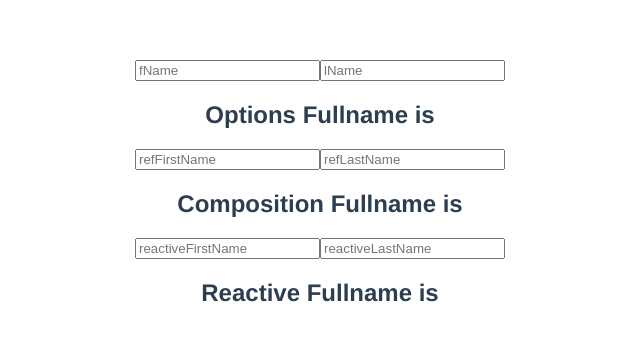
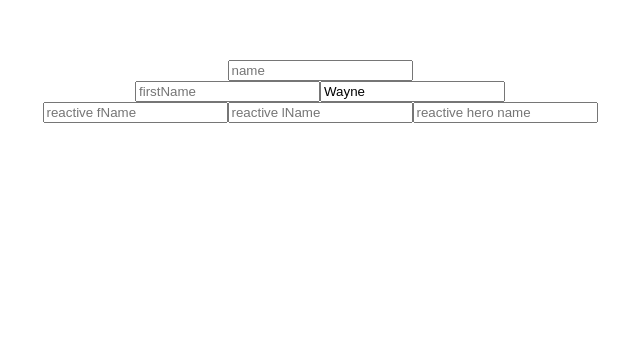
Before and after one commit to ShrikantNale17/composition-api, a Vue app: page / in a window 1280 px wide. Shown: the top 340 px of the page, without its empty margins (320-960 px from the left). Built offline with nearby package versions, Linux system fonts and the light colour scheme.

Commit message:
Replacing watchers

```diff
--- a/package.json
+++ b/package.json
@@ -9,6 +9,7 @@
   },
   "dependencies": {
     "core-js": "^3.8.3",
+    "lodash": "^4.17.21",
     "vue": "^3.2.13"
   },
   "devDependencies": {
--- a/src/App.vue
+++ b/src/App.vue
@@ -9,7 +9,9 @@
 
     <!-- <VModel /> -->
 
-    <ComputedComp />
+    <!-- <ComputedComp /> -->
+
+    <WatchComp />
   </div>
 </template>
 
@@ -19,7 +21,8 @@
 // import DemoTwo from "./components/DemoTwo.vue";
 // import MethodsComp from "./components/MethodsComp.vue";
 // import VModel from "./components/VModel.vue";
-import ComputedComp from "./components/ComputedComp.vue";
+// import ComputedComp from "./components/ComputedComp.vue";
+import WatchComp from "./components/WatchComp.vue";
 
 export default {
   name: "App",
@@ -29,7 +32,8 @@ export default {
     // DemoTwo,
     // MethodsComp,
     // VModel,
-    ComputedComp,
+    // ComputedComp,
+    WatchComp,
   },
 };
 </script>
--- /dev/null
+++ b/src/components/WatchComp.vue
@@ -0,0 +1,92 @@
+<template>
+  <div>
+    <div>
+      <input type="text" placeholder="name" v-model="name" />
+    </div>
+    <div>
+      <input type="text" placeholder="firstName" v-model="firstName" />
+      <input type="text" placeholder="lastName" v-model="lastName" />
+    </div>
+    <div>
+      <input type="text" placeholder="reactive fName" v-model="fName" />
+      <input type="text" placeholder="reactive lName" v-model="lName" />
+      <input
+        type="text"
+        placeholder="reactive hero name"
+        v-model="options.heroName"
+      />
+    </div>
+  </div>
+</template>
+
+<script>
+import _ from "lodash";
+import { reactive, ref, toRefs, watch } from "vue";
+
+export default {
+  name: "WatchComp",
+  setup() {
+    const state = reactive({
+      fName: "",
+      lName: "",
+      options: {
+        heroName: "",
+      },
+    });
+
+    /* watch(
+      () => ({ ...state }),
+      function (newValue, oldValue) {
+        console.log("fName old value ", oldValue.fName);
+        console.log("fName new value ", newValue.fName);
+        console.log("lName old value ", oldValue.lName);
+        console.log("lName new value ", newValue.lName);
+      }
+    ); */
+    watch(
+      () => _.cloneDeep(state.options),
+      (newValue, oldValue) => {
+        console.log("heroName old value ", oldValue);
+        console.log("heroName new value ", newValue);
+      },
+      {
+        deep: true,
+      }
+    );
+
+    const firstName = ref("");
+    const lastName = ref("Wayne");
+
+    watch(
+      [firstName, lastName],
+      (newValue, oldValue) => {
+        console.log(`oldValue of firstName - `, oldValue[0]);
+        console.log(`newValue of firstName - `, newValue[0]);
+        console.log(`oldValue of lastName - `, oldValue[1]);
+        console.log(`newValue of lastName - `, newValue[1]);
+      },
+      {
+        immediate: true,
+      }
+    );
+
+    return {
+      firstName,
+      lastName,
+      ...toRefs(state),
+    };
+  },
+  data() {
+    return {
+      name: "",
+    };
+  },
+  watch: {
+    name(newValue, oldValue) {
+      console.log(`newValue - ${newValue}, oldValue - ${oldValue}`);
+    },
+  },
+};
+</script>
+
+<style scoped></style>
```
Also changed, not shown: 1 other file (tests, documents, lock files or other folders).
